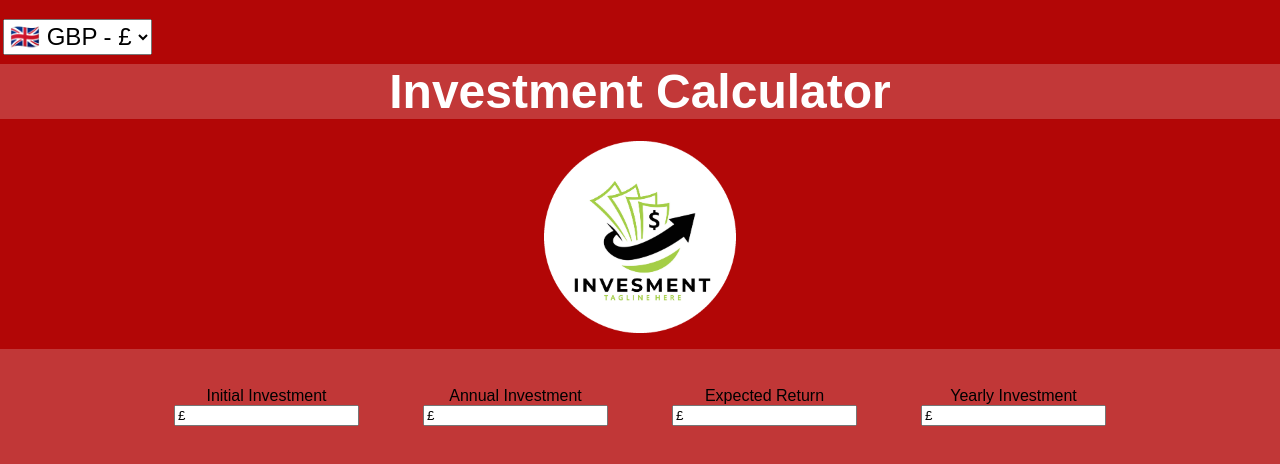
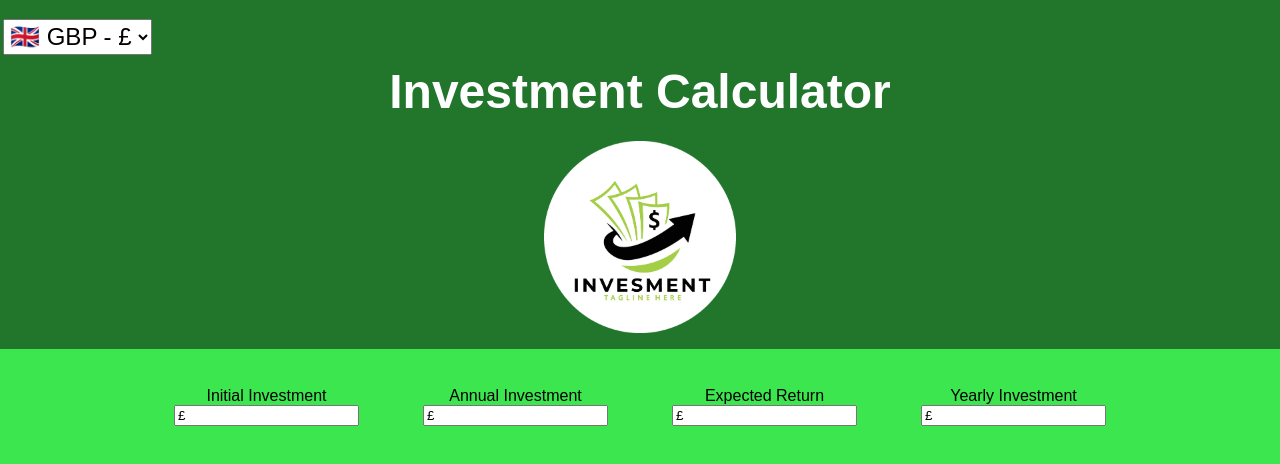
Before and after one commit to LewisSmith291/investment-calc, a React (Create React App) app: page / in a window 1280 px wide. Shown: the top 464 px of the page. Built offline with nearby package versions, Linux system fonts and the light colour scheme.

Commit message:
Changed styles

```diff
--- a/src/App.css
+++ b/src/App.css
@@ -1,7 +1,7 @@
 body{
   margin: 0;
   font-family: sans-serif, Arial, Helvetica;
-  background-color: rgba(178, 6, 6, 0.8);
+  background-color: rgba(60, 230, 79, 1);
 }
 
 .App {
@@ -14,7 +14,7 @@ body{
   flex-direction: column;
   align-items: center;
   gap: 0.5vw;
-  background-color: rgba(178, 6, 6, 1);
+  background-color: rgba(33, 118, 43, 1);
   padding-top: 1rem;
 }
 
@@ -36,7 +36,6 @@ body{
   font-size: 3rem;
   width: 100%;
   color: white;
-  background-color: rgba(255, 255, 255, 0.2) ;
   margin: 0;
 }
 
```
Also changed, not shown: src/components/userInput.jsx (+4 -8 lines).
